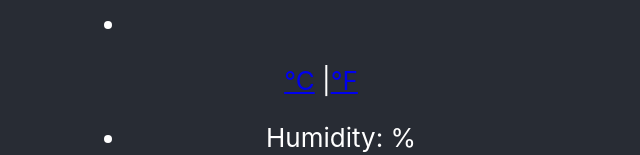
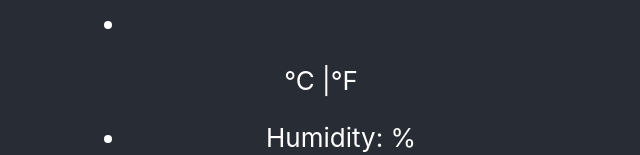
Before and after one commit to Molly-dot/weather-react, a React (Create React App) app: page / in a window 1280 px wide. Shown: the part 559-714 px from the top of the page, without its empty margins (319-959 px from the left). Built offline with nearby package versions, Linux system fonts and the light colour scheme.

Commit message:
Removed axios and loader-spinner from uploads, changed anchor tags to span, set city as Paris

```diff
--- a/src/Weather.js
+++ b/src/Weather.js
@@ -1,6 +1,4 @@
 import React from "react";
-import axios from "axios";
-import Loader from "react-loader-spinner";
 
 export default function Weather() {
   return (
@@ -28,7 +26,7 @@ export default function Weather() {
               </div>
             </div>
           </form>
-          <h1 id="city"></h1>
+          <h1 id="Paris"></h1>
           <ul>
             <img
               src="http://openweathermap.org/img/wn/04d@2x.png"
@@ -45,13 +43,13 @@ export default function Weather() {
                 <div className="float-left">
                   <span className="temperature" id="temperature"></span>
                   <span className="units">
-                    <a href="#" id="celsius-link" class="active">
+                    <span href="#" id="celsius-link" class="active">
                       °C
-                    </a>{" "}
+                    </span>{" "}
                     |
-                    <a href="#" id="fahrenheit-link">
+                    <span href="#" id="fahrenheit-link">
                       °F
-                    </a>
+                    </span>
                   </span>
                 </div>
               </div>
@@ -72,6 +70,7 @@ export default function Weather() {
         <a
           href="https://github.com/Molly-dot/weather-app-updated"
           target="_blank"
+          rel="noreferrer"
           style={{ textDecoration: "none" }}
         >
           Open-source code
```
